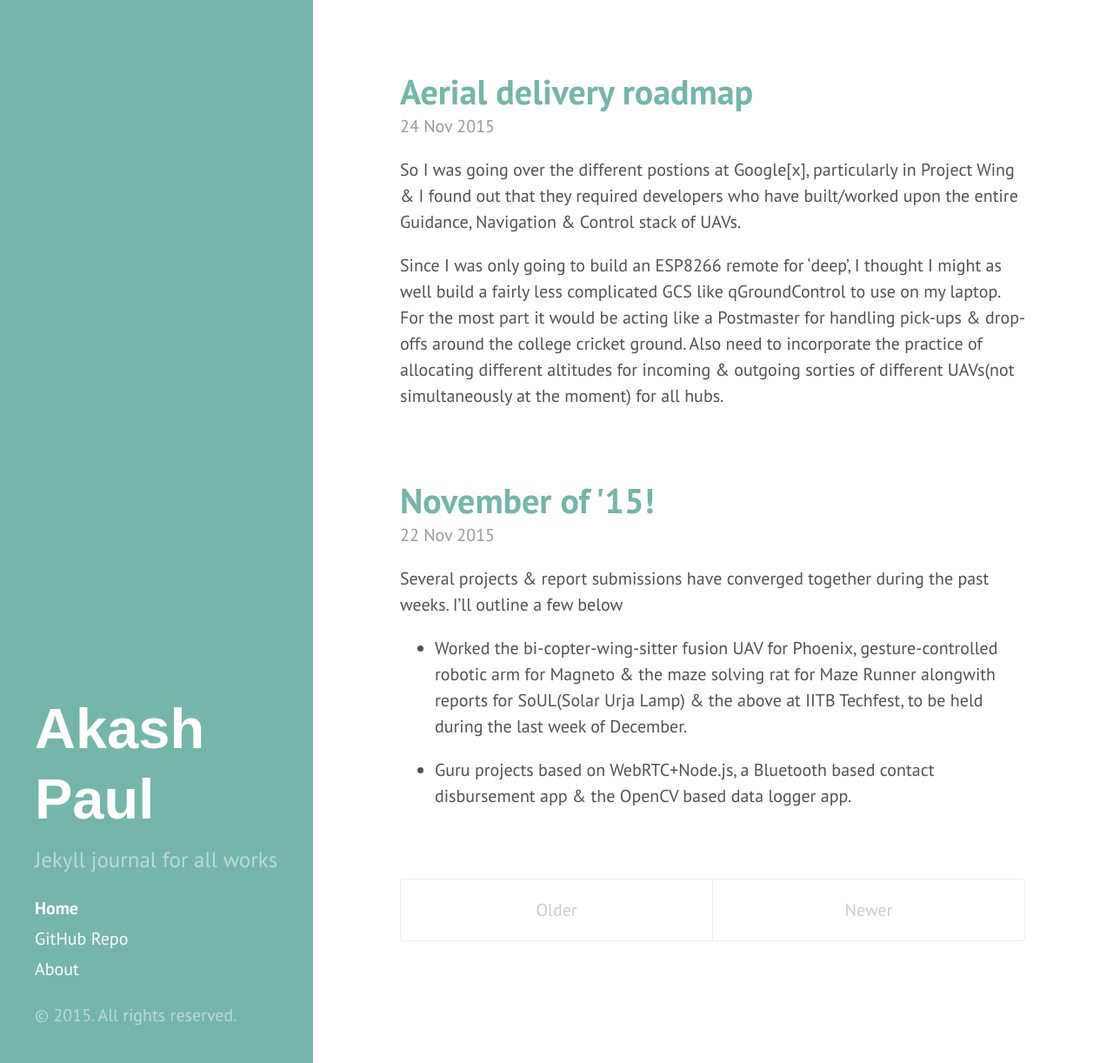
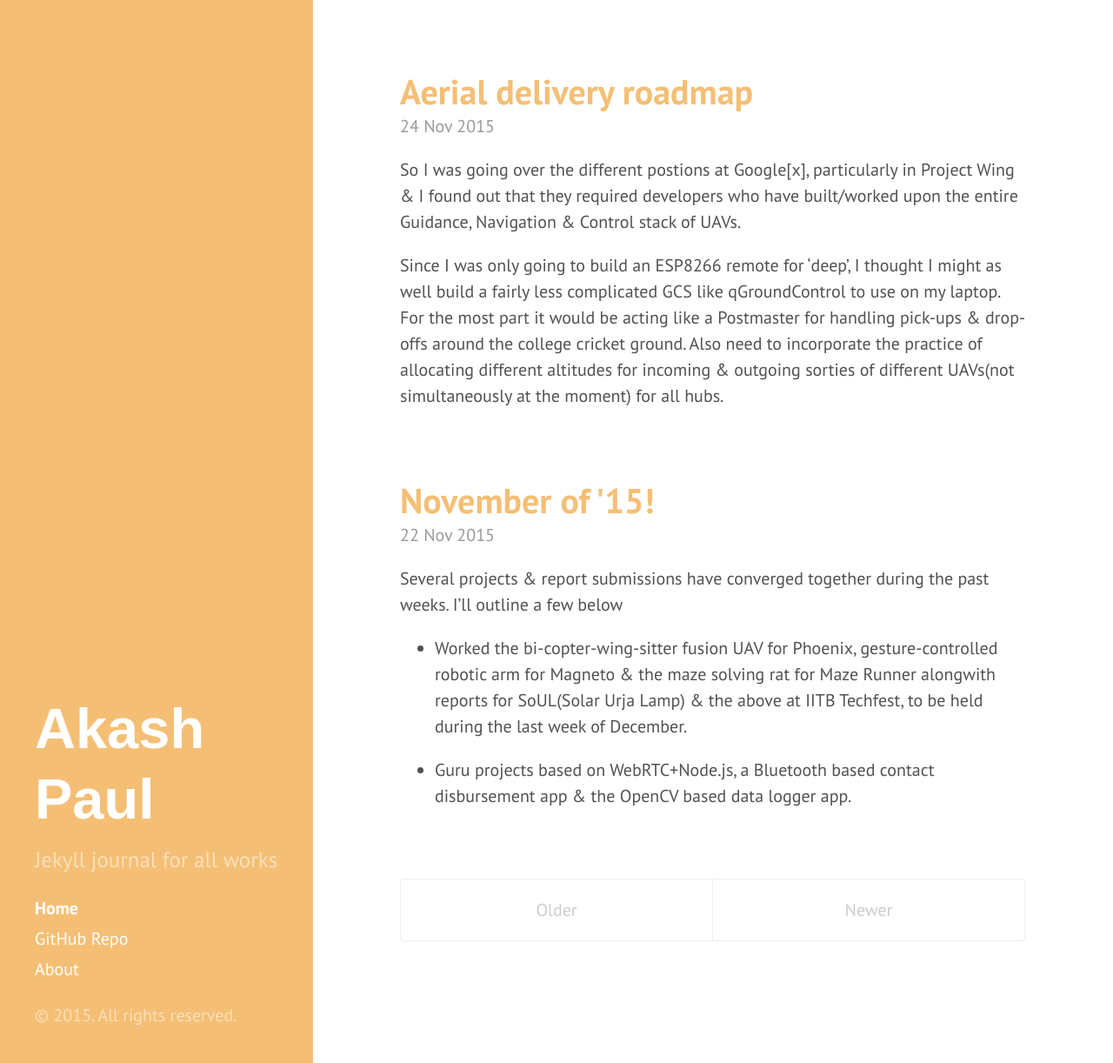
Before and after one commit to iakashpaul/iakashpaul.github.io, a Jekyll site: the page built from index.html, in a window 1280 px wide and 1222 px high. Shown: the whole window at 87% size. Built offline with Jekyll 4.4.1, drawn with Linux system fonts in a browser that asks for light colours; Markdown is read by kramdown in place of the engine named in the settings; the list of posts is cut into pages by our own code.

Commit message:
theme 0ah

```diff
--- a/_layouts/default.html
+++ b/_layouts/default.html
@@ -3,7 +3,7 @@
 
   {% include head.html %}
 
-  <body class="theme-base-0c">
+  <body class="theme-base-0a">
 
     {% include sidebar.html %}
 
```
